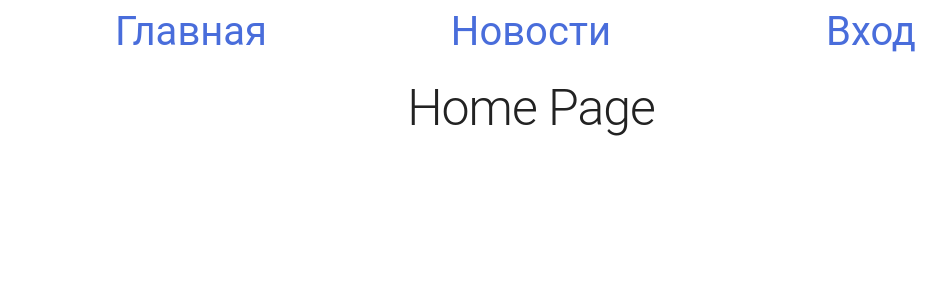
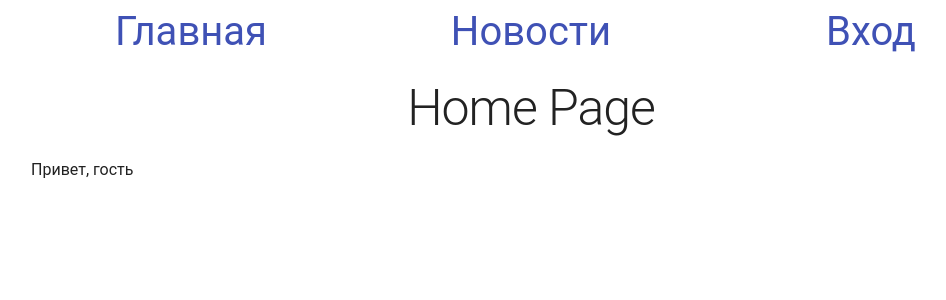
Before and after one commit to michaellux/profilance-group-project, a React (Create React App) app: page / in a window 1280 px wide. Shown: the top 300 px of the page, without its empty margins (109-1055 px from the left). Built offline with nearby package versions, Linux system fonts and the light colour scheme.

Commit message:
add primary non-functional infrastructure for authentication

```diff
--- a/public/index.html
+++ b/public/index.html
@@ -13,6 +13,6 @@
     <title>Решение практического задания на вакансию Frontend-разработчика</title>
   </head>
   <body>
-    <div id="root"></div>
+    <div id="root" class="container"></div>
   </body>
 </html>
--- a/src/components/app/app.js
+++ b/src/components/app/app.js
@@ -2,11 +2,12 @@ import React from 'react';
 import { Route, Switch } from 'react-router-dom';
 import Header from '../header';
 import { HomePage, NewsPage } from '../pages';
+import GetParameterPopups from "../popups/GetParameterPopups";
 import './app.css';
 
 const App = () => {
   return (
-    <div class="container">
+    <>
     <Header />
     <Switch>
       <Route
@@ -18,7 +19,8 @@ const App = () => {
         component={NewsPage}
         exact />
     </Switch>
-    </div>
+      <GetParameterPopups />
+    </>
   )
 };
 
--- a/src/components/header/header.js
+++ b/src/components/header/header.js
@@ -1,21 +1,34 @@
 import React from 'react';
-import { Link } from 'react-router-dom';
+import { Link as RouterLink } from 'react-router-dom';
+import { Link } from '@material-ui/core';
+
+import usePrepareLink from "../hooks/router/usePrepareLink";
+import { GET_PARAMS, GET_ENUMS } from "../../router";
+
+
 
 import './header.css';
 
 const Header = () => {
+
+  const logInLink = usePrepareLink({
+    query: {
+      [GET_PARAMS.popup]: GET_ENUMS.popup.logIn
+    }
+  });
+
   return (
     <header className="header">
       <nav className="header__nav navigation">
         <ul className="navigation__menu row">
           <li className="menu__item menu__mainpage col col--4">
-            <Link class="menu__itemlink itemlink" to="/">Главная</Link>
+            <Link className="menu__itemlink itemlink" component={RouterLink} to="/">Главная</Link>
           </li>
           <li className="menu__item menu__newspage col col--4">
-            <Link class="menu__itemlink itemlink" to="/news">Новости</Link>
+            <Link className="menu__itemlink itemlink" component={RouterLink} to="/news">Новости</Link>
           </li>
           <li className="menu__item menu__loginpage col col--4">
-            <Link class="menu__itemlink itemlink" to="/login">Вход</Link>
+            <Link className="menu__itemlink itemlink" component={RouterLink} to={logInLink}>Вход</Link>
           </li>
         </ul>
       </nav>
--- /dev/null
+++ b/src/components/hooks/router/useGetParameter.js
@@ -0,0 +1,7 @@
+import { useLocation } from "react-router-dom";
+
+export default name => {
+  const { search } = useLocation();
+  const query = new URLSearchParams(search);
+  return query.get(name);
+};
--- /dev/null
+++ b/src/components/hooks/router/usePrepareLink.js
@@ -0,0 +1,45 @@
+import { useLocation, useRouteMatch } from "react-router-dom";
+
+export default ({
+  to,
+  isRelativePath = false,
+  query = {},
+  pushToQuery = {},
+  hash,
+  keepOldQuery = false,
+  state = {},
+}) => {
+  const location = useLocation();
+  const match = useRouteMatch();
+
+  let pathname;
+
+  if (match && isRelativePath) {
+    pathname = match.url + to;
+  } else {
+    pathname = to || location.pathname;
+  }
+
+  const newQuery = keepOldQuery
+    ? new URLSearchParams(location.search)
+    : new URLSearchParams();
+
+  Object.entries(query).forEach(([key, value]) => {
+    newQuery.set(key, value);
+  });
+
+  Object.entries(pushToQuery).forEach(([key, value]) => {
+    const currentValue = newQuery.get(key);
+    const splittedValue = currentValue ? currentValue.split(",") : [];
+    splittedValue.push(value);
+
+    newQuery.set(key, splittedValue);
+  });
+
+  return {
+    pathname: pathname.replace(/\/\//g, "/"),
+    search: newQuery.toString() ? `?${newQuery.toString()}` : "",
+    hash,
+    state,
+  };
+};
--- a/src/components/pages/home-page.js
+++ b/src/components/pages/home-page.js
@@ -3,7 +3,12 @@ import React from 'react';
 import './pages.css';
 
 const HomePage = () => {
-  return <h1 className="title main__home-title">Home Page</h1>;
+  return (
+    <main>
+      <h1 className="title main__home-title">Home Page</h1>
+      <p>Привет, гость</p>
+    </main>
+  );
 }
 
 export default HomePage;
--- /dev/null
+++ b/src/components/popups/GetParameterPopups.js
@@ -0,0 +1,23 @@
+import React from 'react';
+
+import { GET_ENUMS } from "../../router";
+
+import useGetPopupState from "./hooks/useGetPopupState";
+import LogIn from "./login";
+
+const popups = {
+  [GET_ENUMS.popup.logIn]: LogIn
+};
+
+const GetParameterPopups = () => {
+  const { mountedPopup, isOpened } = useGetPopupState();
+  const Component = popups[mountedPopup];
+
+  if (!Component) {
+    return null;
+  }
+
+  return <Component isOpened={isOpened} />;
+};
+
+export default GetParameterPopups;
--- /dev/null
+++ b/src/components/popups/hooks/useGetPopupState.js
@@ -0,0 +1,37 @@
+import { useState, useEffect, useMemo } from "react";
+import useGetParameter from "../../hooks/router/useGetParameter";
+
+const GET_PARAMS = {
+  popup: "popup"
+};
+
+let timeout;
+
+export default () => {
+  const popupName = useGetParameter(GET_PARAMS.popup);
+  const [mountedPopup, setMountedPopup] = useState(popupName);
+
+  useEffect(() => {
+    if (popupName) {
+      timeout && clearTimeout(timeout);
+      setMountedPopup(popupName);
+    } else {
+      timeout = setTimeout(() => {
+        setMountedPopup(null);
+      }, 300);
+    }
+  }, [popupName]);
+
+  useEffect(() => {
+    return () => {
+      timeout && clearTimeout(timeout);
+    };
+  }, []);
+
+  const isOpened = useMemo(() => Boolean(popupName), [popupName]);
+
+  return {
+    mountedPopup,
+    isOpened
+  };
+};
--- /dev/null
+++ b/src/components/popups/login/index.js
@@ -0,0 +1,3 @@
+import LogIn from './login';
+
+export default LogIn;
--- /dev/null
+++ b/src/components/popups/login/login.js
@@ -0,0 +1,29 @@
+import React from "react";
+import { useHistory } from "react-router-dom";
+import Dialog from "@material-ui/core/Dialog";
+import TextField from "@material-ui/core/TextField";
+import Button from "@material-ui/core/Button";
+
+const LogIn = ({ isOpened }) => {
+  const history = useHistory();
+
+  return (
+    <Dialog onClose={history.goBack} open={isOpened}>
+      <form noValidate autoComplete="off" >
+        <h2>Sign In</h2>
+        <TextField label="Username"  />
+        <TextField label="Password"  />
+        <Button
+          type="submit"
+          variant="contained"
+          color="secondary"
+          onClick={history.goBack}
+        >
+          Send
+        </Button>
+      </form>
+    </Dialog>
+  );
+};
+
+export default LogIn;
--- /dev/null
+++ b/src/router.js
@@ -0,0 +1,9 @@
+export const GET_PARAMS = {
+  popup: "popup"
+};
+
+export const GET_ENUMS = {
+  popup: {
+    logIn: "log-in"
+  },
+};
```
Also changed, not shown: src/components/popups/login/login.css (added).
